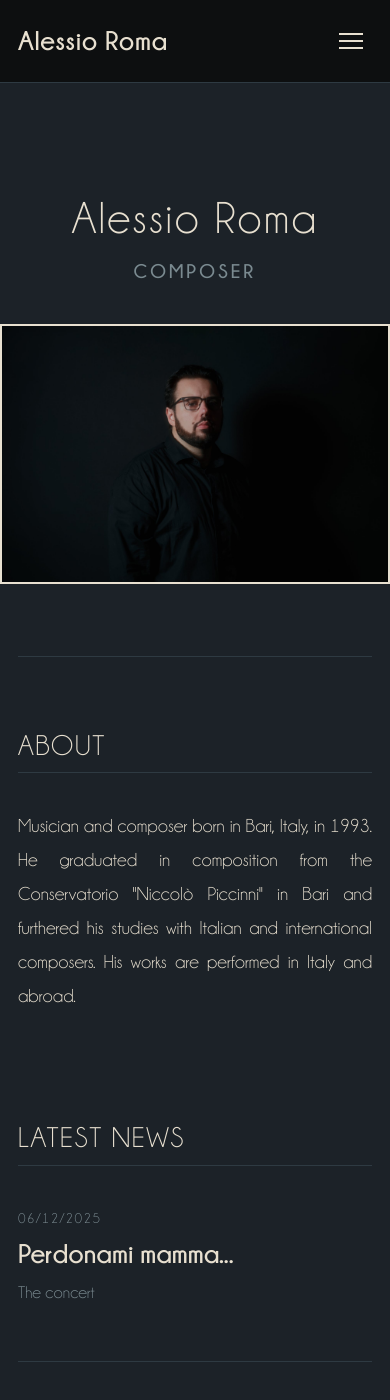
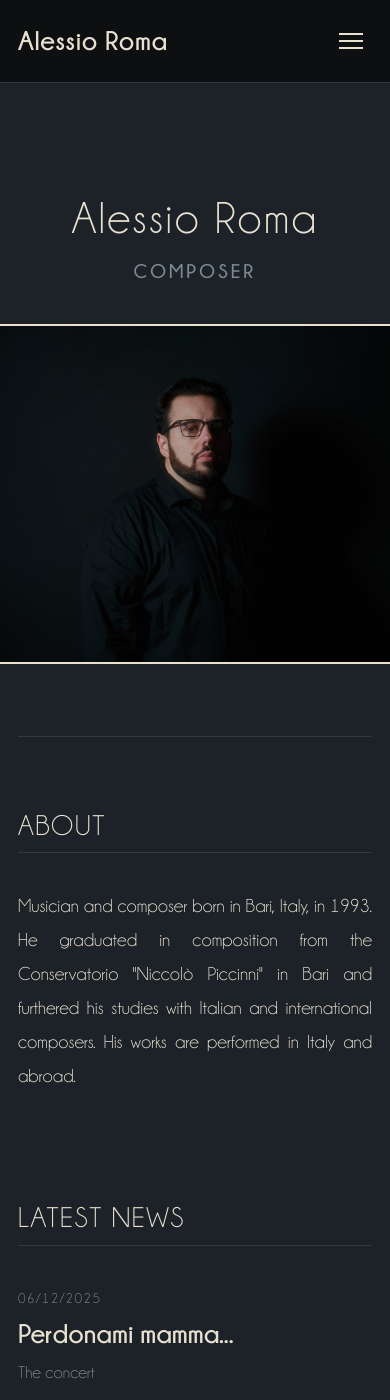
Before and after one commit to alessioroma-music/alessioroma, a Jekyll site: the page built from index.md, in a window 390 px wide and 1400 px high. Built offline with Jekyll 4.4.1, drawn with Linux system fonts in a browser that asks for light colours.

Commit message:
Strip photos: remove side borders, fix mobile height and object-fit
Co-Authored-By: Claude Sonnet 4.6 <noreply@anthropic.com>

```diff
--- a/assets/css/style.css
+++ b/assets/css/style.css
@@ -230,6 +230,8 @@ img { max-width: 100%; height: auto; border: 2px solid #E8E0D0; }
   object-position: center 20%;
   display: block;
   cursor: zoom-in;
+  border-left: none;
+  border-right: none;
 }
 
 /* --- Pagine --- */
@@ -587,6 +589,8 @@ img { max-width: 100%; height: auto; border: 2px solid #E8E0D0; }
   object-position: center 15%;
   display: block;
   cursor: zoom-in;
+  border-left: none;
+  border-right: none;
 }
 
 .contact-social-links {
@@ -626,6 +630,8 @@ img { max-width: 100%; height: auto; border: 2px solid #E8E0D0; }
   object-position: center 15%;
   display: block;
   cursor: zoom-in;
+  border-left: none;
+  border-right: none;
 }
 
 .bio-lang-toggle {
@@ -716,7 +722,10 @@ img { max-width: 100%; height: auto; border: 2px solid #E8E0D0; }
   .hero-title { font-size: 2.5rem; }
   .hero-portrait img,
   .bio-portrait img,
-  .contact-portrait img { height: 260px; }
+  .contact-portrait img {
+    height: 340px;
+    object-fit: cover;
+  }
 
   .header-inner { padding: var(--space-sm); }
 
```
